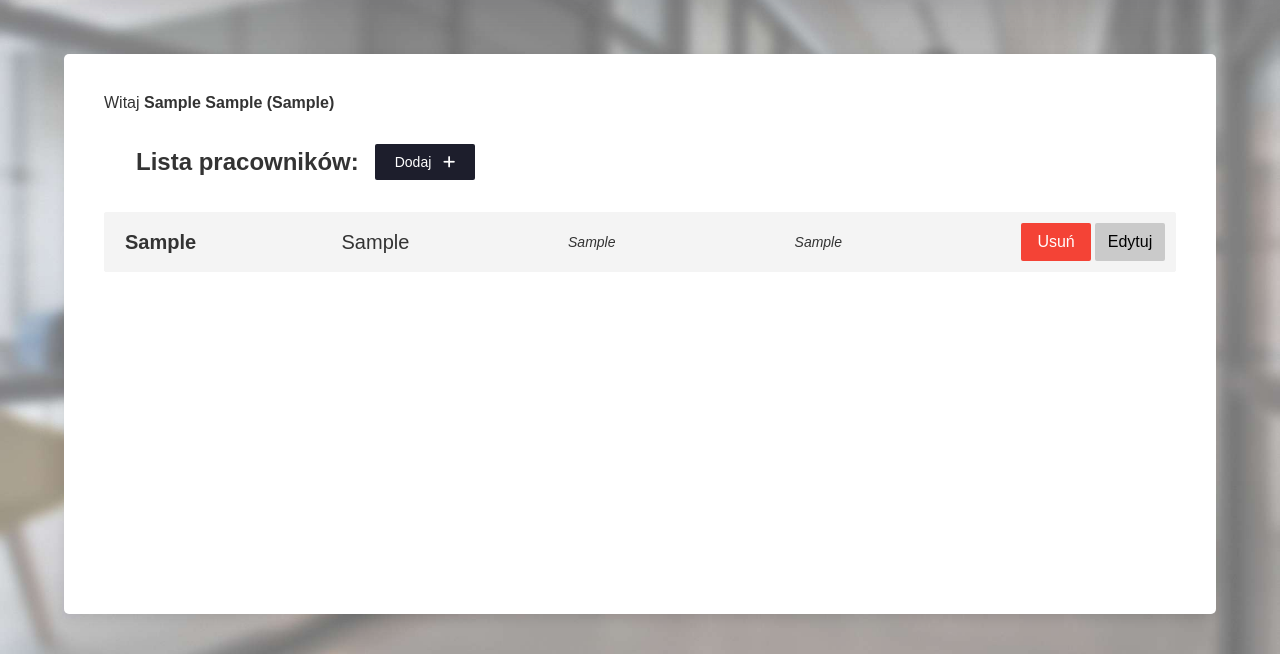
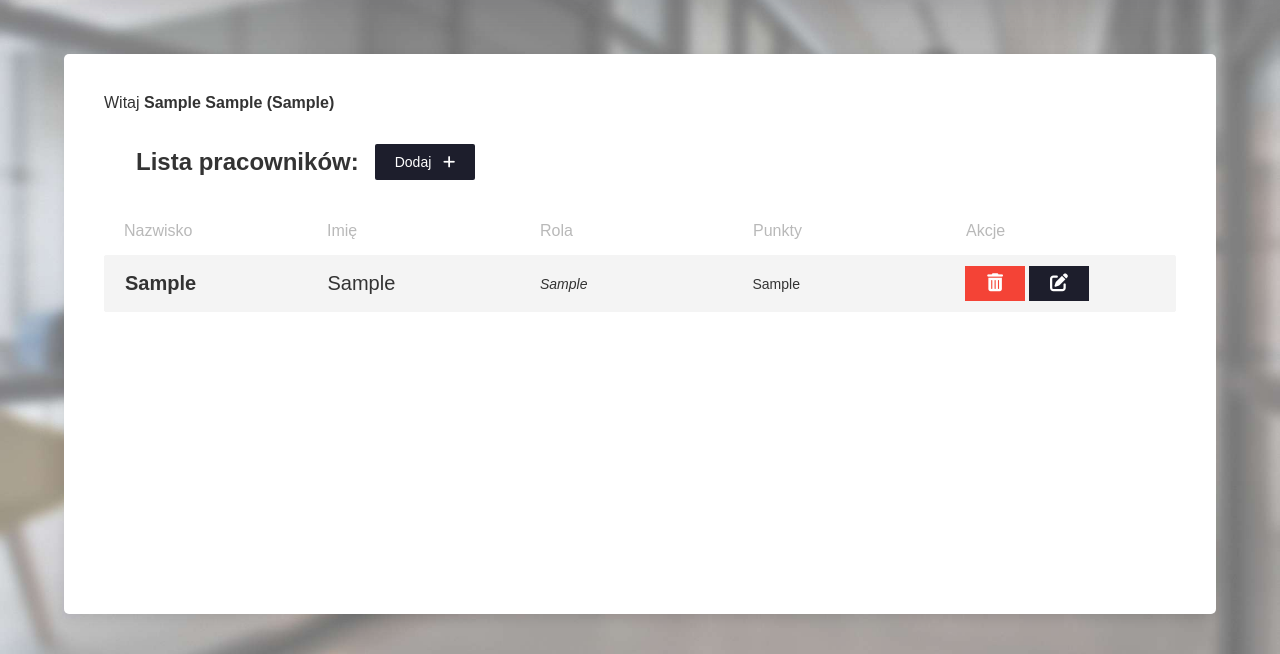
Before and after one commit to zygmuntszymon/StaffManager, a PHP site: page /dashboard_pracodawca.php in a window 1280 px wide. Shown: the part 66-720 px from the top of the page. Run offline with PHP 8.4, Linux system fonts and the light colour scheme; the visitor is signed in with stand-in values (Sample User, id 1); tables that the repository leaves empty or names only in its code hold one stand-in row (values such as "Sample post").

Commit message:
stylowanie pt1

```diff
--- a/app/views/header.php
+++ b/app/views/header.php
@@ -21,6 +21,7 @@ if (Session::isLoggedIn()) {
     <link rel="stylesheet" href="../public/css/pracodawca.css">
     <link rel="stylesheet" href="../public/css/nagrody.css">
     <link rel="stylesheet" href="../public/css/wnioski.css">
+    <link rel="stylesheet" href="../public/css/zadania.css">
 
     <link rel="stylesheet" href="https://cdnjs.cloudflare.com/ajax/libs/font-awesome/6.7.2/css/all.min.css" integrity="sha512-Evv84Mr4kqVGRNSgIGL/F/aIDqQb7xQ2vcrdIwxfjThSH8CSR7PBEakCr51Ck+w+/U6swU2Im1vVX0SVk9ABhg==" crossorigin="anonymous" referrerpolicy="no-referrer" />
     <title>StaffManager</title>
--- a/public/css/main.css
+++ b/public/css/main.css
@@ -39,3 +39,76 @@ body{
     position: absolute;
     top: 100px;
 }
+button{
+    border: none;
+    cursor: pointer;
+}
+/* ------ PRZYCISKI */
+
+/* usuwanie z ikonką kosza */
+.delete_btn--icon{
+    height: 35px;
+    width: 60px;
+    background-color: #f44336;
+    color: white;
+    transition: all .2s;
+    font-size: 18px;
+}
+.delete_btn--icon:hover{
+    background-color: #d36c6c;
+}
+
+/* edycja z ikonką */
+.update_btn--icon{
+    height: 35px;
+    width: 60px;
+    background-color: #1D1E2C;
+    color: white;
+    transition: all .2s;
+    font-size: 18px;
+}
+.update_btn--icon:hover{
+    background-color: #393b58;
+}
+/* przycisk akcji 3, np "przypisz" */
+.action_btn--green{
+    background-color: #15B606;
+    color: white;
+    font-size: 12px;
+    height: 35px;
+    width: 120px;
+    transition: all .2s;
+    font-weight: bold;
+}
+.action_btn--green:hover{
+    background-color: #89b486;
+}
+
+/*przyciski modalne**/
+
+.btn_modal--accept{
+    width: 90px;
+    padding: 10px;
+    font-size: 16px;
+    border: none;
+    border-radius: 2px;
+    background-color: #1D1E2C;
+    color: white;
+}
+.btn_modal--cancel {
+    width: 90px;
+    padding: 10px;
+    font-size: 16px;
+    border: none;
+    border-radius: 2px;
+    background-color:#c5c5c5;
+}
+.btn_modal--delete {
+    width: 90px;
+    padding: 10px;
+    font-size: 16px;
+    border: none;
+    border-radius: 2px;
+    background-color:#f44336;
+    color:white;
+}
--- a/public/css/pracodawca.css
+++ b/public/css/pracodawca.css
@@ -10,6 +10,22 @@
     border: 1px solid #f4f4f4;
     transition: all .2s;
     user-select: none;
+}
+.pracownicy_naglowek{
+    margin-bottom: 5px;
+    padding: 10px;
+    border-radius: 2px;
+    display: flex;
+    justify-content: space-between;
+    align-items: center;
+    color: rgb(185, 185, 185);
+}
+.pracownicy_naglowek > span {
+    width: 200px ;
+    text-align: left;
+}
+.pracownicy_naglowek > span:nth-child(1){
+    padding-left: 10px;
 }
 .pracownik:hover{
     border: 1px solid #c0c0c0;
@@ -35,7 +51,9 @@
 .pracownik_punkty{
     width: 200px;
     text-align: left;
-    font-style: italic;
+}
+.pracownik_akcje{
+    width: 200px;
 }
 
 .panel {
@@ -100,17 +118,6 @@
 }
 #delete_worker_form > *{
     margin: 0.5rem;
-}
-.cancel-btn{
-    width: 70px;
-    padding: 10px;
-    font-size: 16px;
-    border: none;
-    border-radius: 2px;
-    cursor: pointer;
-}
-.cancel-btn:hover{
-    background-color: #dadada;
 }
 
 .update_worker_form{
--- a/public/dashboard_pracodawca.php
+++ b/public/dashboard_pracodawca.php
@@ -14,7 +14,7 @@ $user = $userModel->getUserByLogin($_SESSION['login']);
 $users = $userModel->getAllUsers();
 $message = "";
 
-// Dodwanie Pracownika
+// Dodawanie Pracownika
 if ($_SERVER['REQUEST_METHOD'] === 'POST' && isset($_POST['add_worker_btn'])) {
     $imie = $_POST['imie'];
     $nazwisko = $_POST['nazwisko'];
@@ -24,7 +24,6 @@ if ($_SERVER['REQUEST_METHOD'] === 'POST' && isset($_POST['add_worker_btn'])) {
 
     if ($userModel->createUser($imie, $nazwisko, $pesel, $rola, $haslo)) {
         $message = "Pracownik został dodany pomyślnie!";
-        // Odświeżanie listy pracwoników
         $users = $userModel->getAllUsers();
     } else {
         $message = "Wystąpił błąd podczas dodawania pracownika.";
@@ -37,13 +36,11 @@ if ($_SERVER['REQUEST_METHOD'] === 'POST' && isset($_POST['delete_worker_btn']))
 
     if ($userModel->deleteUser($id)) {
         $message = "Pracownik został usunięty pomyślnie!";
-        // Odświeżanie listy pracwoników
         $users = $userModel->getAllUsers();
     } else {
         $message = "Wystąpił błąd podczas usuwania pracownika.";
     }
 }
-
 
 // Edytowanie Pracownika
 if ($_SERVER['REQUEST_METHOD'] === 'POST' && isset($_POST['update_worker_btn'])) {
@@ -52,12 +49,11 @@ if ($_SERVER['REQUEST_METHOD'] === 'POST' && isset($_POST['update_worker_btn']))
     $nazwisko = $_POST['nazwisko'];
     $pesel = $_POST['pesel'];
     $rola = $_POST['rola'];
-    $haslo = $_POST['haslo']; // może być puste
+    $haslo = $_POST['haslo'];
 
     $success = $userModel->updateUser($id, $imie, $nazwisko, $pesel, $rola, $haslo);
     if ($success) {
         $message = "Użytkownik został zaktualizowany!";
-        // odświeżenie listy pracowników:
         $users = $userModel->getAllUsers();
     } else {
         $message = "Wystąpił błąd podczas aktualizacji danych.";
@@ -72,40 +68,42 @@ if ($_SERVER['REQUEST_METHOD'] === 'POST' && isset($_POST['update_worker_btn']))
     <div class="lista_pracownikow_container">
         <h3 class="lista_pracownikow_header">
             Lista pracowników:
-            <button type="button" onclick="openModalAdd()" class="add_worker_btn">Dodaj &nbsp; <i
-                    class="fa-solid fa-plus"></i></button>
+            <button type="button" onclick="openModalAdd()" class="add_worker_btn">Dodaj &nbsp; <i class="fa-solid fa-plus"></i></button>
         </h3>
 
-        <?php
-        if (!empty($users)) {
-            foreach (
-                $users
-
-                as $user
-            ) {
-                echo "<div class='pracownik'>";
-                echo "<span class='pracownik_nazwisko'>" . htmlspecialchars($user['nazwisko']) . "</span>";
-                echo "<span class='pracownik_imie'>" . htmlspecialchars($user['imie']) . "</span>";
-                echo "<span class='pracownik_rola'>" . htmlspecialchars($user['rola']) . "</span>";
-                echo "<span class='pracownik_punkty'>" . htmlspecialchars($user['punkty']) . "</span>";
-                echo "<div class='pracownik_akcje'>";
-        ?>
-                <button type="button" class="delete_worker_btn" onclick="openModalDelete(<?php echo $user['id']; ?>)">Usuń
-                </button>
-                <button type="button" class="update_worker_btn" onclick="openModalUpdate(<?php echo $user['id']; ?>,
-                '<?php echo htmlspecialchars($user['imie'], ENT_QUOTES); ?>',
-                '<?php echo htmlspecialchars($user['nazwisko'], ENT_QUOTES); ?>',
-                '<?php echo htmlspecialchars($user['pesel'], ENT_QUOTES); ?>',
-                '<?php echo htmlspecialchars($user['rola'], ENT_QUOTES); ?>')">Edytuj
-                </button>
+        <?php if (!empty($users)) { ?>
+            <div class="pracownicy_tabela">
+                <div class="pracownicy_naglowek">
+                    <span>Nazwisko</span>
+                    <span>Imię</span>
+                    <span>Rola</span>
+                    <span>Punkty</span>
+                    <span >Akcje</span>
+                </div>
+                <?php foreach ($users as $user) { ?>
+                    <div class='pracownik'>
+                        <span class='pracownik_nazwisko'><?= htmlspecialchars($user['nazwisko']) ?></span>
+                        <span class='pracownik_imie'><?= htmlspecialchars($user['imie']) ?></span>
+                        <span class='pracownik_rola'><?= htmlspecialchars($user['rola']) ?></span>
+                        <span class='pracownik_punkty'><?= htmlspecialchars($user['punkty']) ?></span>
+                        <div class='pracownik_akcje'>
+                            <button type="button" class="delete_btn--icon" onclick="openModalDelete(<?= $user['id'] ?>)"><i class="fa-solid fa-trash-can"></i></button>
+                            <button type="button" class="update_btn--icon" onclick="openModalUpdate(
+                                <?= $user['id'] ?>,
+                                '<?= htmlspecialchars($user['imie'], ENT_QUOTES) ?>',
+                                '<?= htmlspecialchars($user['nazwisko'], ENT_QUOTES) ?>',
+                                '<?= htmlspecialchars($user['pesel'], ENT_QUOTES) ?>',
+                                '<?= htmlspecialchars($user['rola'], ENT_QUOTES) ?>'
+                            )"><i class="fa-solid fa-pen-to-square"></i></button>
+                        </div>
+                    </div>
+                <?php } ?>
+            </div>
+        <?php } else {
+            echo "<p>Brak pracowników w bazie danych.</p>";
+        } ?>
     </div>
 </div>
-<?php
-            }
-        } else {
-            echo "Brak pracowników w bazie danych.";
-        }
-?>
 
 
 <!-- Okno Modalne dla dodawania-->
@@ -124,8 +122,8 @@ if ($_SERVER['REQUEST_METHOD'] === 'POST' && isset($_POST['update_worker_btn']))
             <div style="position: relative; width: 100%;">
                 <input type="password" id="haslo" name="haslo" placeholder="Hasło" required>
             </div>
-            <button type="submit" name="add_worker_btn">Dodaj</button>
-            <button type="button" class="cancel-btn" onclick="closeModal()">Anuluj</button>
+            <button type="submit" name="add_worker_btn" class="btn_modal--accept">Dodaj</button>
+            <button type="button" class="btn_modal--cancel" onclick="closeModal()">Anuluj</button>
         </form>
     </div>
 </div>
@@ -137,8 +135,8 @@ if ($_SERVER['REQUEST_METHOD'] === 'POST' && isset($_POST['update_worker_btn']))
             <h3>Usuń Pracownika</h3>
             <label>Czy napewno chcesz usunać pracownika?</label>
             <div>
-                <button type="submit" name="delete_worker_btn" class="delete_worker_btn">Usuń</button>
-                <button type="button" class="cancel-btn" onclick="closeModalDelete()">Anuluj</button>
+                <button type="submit" name="delete_worker_btn" class="btn_modal--delete">Usuń</button>
+                <button type="button" class="btn_modal--cancel" onclick="closeModalDelete()">Anuluj</button>
             </div>
 
         </form>
@@ -158,8 +156,8 @@ if ($_SERVER['REQUEST_METHOD'] === 'POST' && isset($_POST['update_worker_btn']))
                 <option value="pracodawca">Pracodawca</option>
             </select>
             <input type="password" id="update_haslo" name="haslo" placeholder="Hasło (zostaw puste, aby nie zmieniać)">
-            <button type="submit" name="update_worker_btn">Zapisz zmiany</button>
-            <button type="button" class="cancel-btn" onclick="closeModalUpdate()">Anuluj</button>
+            <button type="submit" name="update_worker_btn" class="btn_modal--accept">Zapisz zmiany</button>
+            <button type="button" class="btn_modal--cancel" onclick="closeModalUpdate()">Anuluj</button>
         </form>
     </div>
 </div>
```
Also changed, not shown: public/css/zadania.css (+95 -0 lines), public/zadania.php (+38 -35 lines), public/zadania_realizacja.php (+26 -23 lines), public/zadania_ukonczone.php (+27 -24 lines), public/urlopy.php (line endings or trailing spaces).
